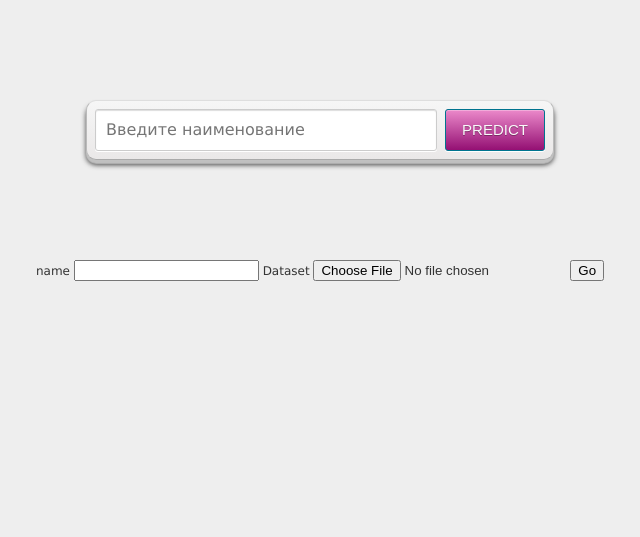
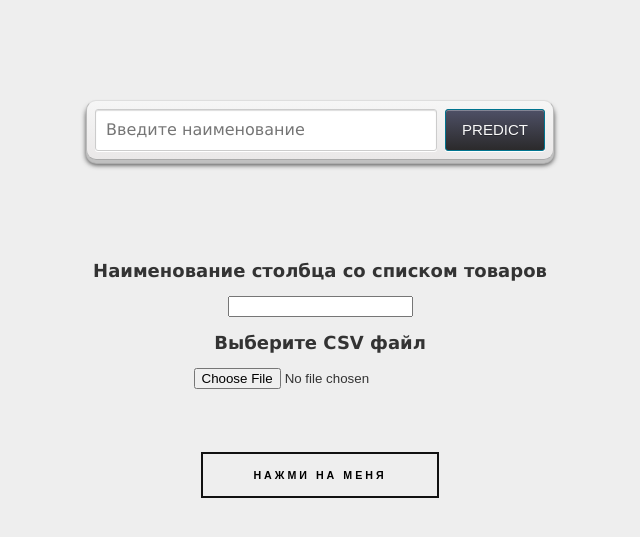
Before and after one commit to MugiChu/Flaskedit, a Flask app: page / in a window 1280 px wide. Shown: the part 58-595 px from the top of the page, without its empty margins (320-960 px from the left). Run offline with Flask 2, Linux system fonts and the light colour scheme; parts of the project's set-up code (start-up, migrations or seed data) failed here and were passed over.

Commit message:
Design update and added download button

```diff
--- a/app.py
+++ b/app.py
@@ -1,4 +1,4 @@
-from flask import Flask, render_template, request
+from flask import Flask, render_template, request, send_file
 from flask_wtf import FlaskForm
 from wtforms import StringField, FileField
 from wtforms.validators import DataRequired
@@ -38,9 +38,23 @@ def home():
         result.to_csv('predicted.csv', index=False)
         df1 = pd.read_csv('predicted.csv')
 
+        return render_template('result1.html', prediction=df1['Категория'].head(5), name=df1['Наименование'].head(5))
 
-        return render_template('result1.html', prediction=df1['Категория'].head(5), name=df1['Наименование'].head(5))
+
     return render_template('home.html', form=form)
+
+
+@app.route('/result1')
+def send():
+    try:
+        df3 = 'predicted.csv'
+        return send_file(
+            df3,
+            mimetype='text/csv',
+            attachment_filename=df3,
+            as_attachment=True)
+    except Exception as e:
+        return str(e)
 
 
 @app.route('/avg/<nums>')
--- a/static/style.css
+++ b/static/style.css
@@ -65,13 +65,13 @@ a {
 }
 
 .form-wrapper #submit {
-	background-color: #941073;
-	background-image: -webkit-gradient(linear, left top, left bottom, from(#eb89ca), to(#941073));
-	background-image: -webkit-linear-gradient(top, #eb89ca, #941073);
-	background-image: -moz-linear-gradient(top, #eb89ca, #941073);
-	background-image: -ms-linear-gradient(top, #eb89ca, #941073);
-	background-image: -o-linear-gradient(top, #eb89ca, #941073);
-	background-image: linear-gradient(top, #eb89ca, #941073);
+	background-color: #2b2a2b;
+	background-image: -webkit-gradient(linear, left top, left bottom, from(#4E5066), to(#2b2a2b));
+	background-image: -webkit-linear-gradient(top, #4E5066, #2b2a2b);
+	background-image: -moz-linear-gradient(top, #4E5066, #2b2a2b);
+	background-image: -ms-linear-gradient(top, #4E5066, #2b2a2b);
+	background-image: -o-linear-gradient(top, #4E5066, #2b2a2b);
+	background-image: linear-gradient(top, #4E5066, #2b2a2b);
 	border: 1px solid #00748f;
 	-moz-border-radius: 3px;
 	-webkit-border-radius: 3px;
@@ -92,13 +92,13 @@ a {
 
 .form-wrapper #submit:hover,
 .form-wrapper #submit:focus {
-	background-color: #eb89ca;
-	background-image: -webkit-gradient(linear, left top, left bottom, from(#941073), to(#eb89ca));
-	background-image: -webkit-linear-gradient(top, #941073, #eb89ca);
-	background-image: -moz-linear-gradient(top, #941073, #eb89ca);
-	background-image: -ms-linear-gradient(top, #941073, #eb89ca);
-	background-image: -o-linear-gradient(top, #941073, #eb89ca);
-	background-image: linear-gradient(top, #941073, #eb89ca);
+	background-color: #4E5066;
+	background-image: -webkit-gradient(linear, left top, left bottom, from(#2b2a2b), to(#4E5066));
+	background-image: -webkit-linear-gradient(top, #2b2a2b, #4E5066);
+	background-image: -moz-linear-gradient(top, #2b2a2b, #4E5066);
+	background-image: -ms-linear-gradient(top, #2b2a2b, #4E5066);
+	background-image: -o-linear-gradient(top, #2b2a2b, #4E5066);
+	background-image: linear-gradient(top, #2b2a2b, #4E5066);
 }
 
 .form-wrapper #submit:active {
@@ -224,3 +224,51 @@ a {
   td.text-right {
 	text-align: right;
   }
+
+  section.container{
+    min-width: 500px;
+    margin: 5% auto;
+    text-align: center;
+  }
+    a:hover{border-bottom: 1px solid #111;}
+    h1{font-size: 2em; padding: 20px 0;}
+    p{
+      font-size: .75em;
+      text-transform: uppercase;
+      letter-spacing: 2px;
+      padding: 20px 0;
+    }
+
+    button:hover{cursor: pointer}
+    button {
+      background: transparent; outline: none;
+      position: relative;
+      border: 2px solid #111;
+      padding: 15px 50px;
+      overflow: hidden;
+    }
+
+    /*button:before (attr data-hover)*/
+    button:hover:before{opacity: 1; transform: translate(0,0);}
+    button:before{
+      content: attr(data-hover);
+      position: absolute;
+      top: 1.1em; left: 0;
+      width: 100%;
+      text-transform: uppercase;
+      letter-spacing: 3px;
+      font-weight: 800;
+      font-size: .8em;
+      opacity: 0;
+      transform: translate(-100%,0);
+      transition: all .3s ease-in-out;
+    }
+      /*button div (button text before hover)*/
+      button:hover div{opacity: 0; transform: translate(100%,0)}
+      button div{
+        text-transform: uppercase;
+        letter-spacing: 3px;
+        font-weight: 800;
+        font-size: .8em;
+        transition: all .3s ease-in-out;
+      }
--- a/templates/home.html
+++ b/templates/home.html
@@ -27,10 +27,17 @@
 
 	<form method="POST" action="/" enctype="multipart/form-data">
 		{{ form.hidden_tag() }}
-		{{ form.name.label }} {{ form.name(size=20) }}
-		{{ form.dataset.label }} {{ form.dataset(size=20) }}
-		<input type="submit" value="Go">
-
+		<div id="brandname">
+			<h2>Наименование столбца со списком товаров</h2>
+		</div>
+		{{ form.name(size=20) }}
+		<div id="brandname">
+			<h2>Выберите CSV файл</h2>
+		</div>
+		{{ form.dataset(size=20) }}
+		<section class="container">
+		<button type="submit" data-hover="Классифицировать"><div>Нажми на меня</div></button></a>
+	</section>
 	</form>
 </body>
 </html>
--- a/templates/result1.html
+++ b/templates/result1.html
@@ -50,6 +50,9 @@
 		</tbody>
 	</table>
 	</div>
-
+   <section class="container">
+		<a href="/result1" target="blank">
+			<button data-hover="Получить CSV"><div>Нажми на меня</div></button></a>
+   </section>
 </body>
 </html>
```
Also changed, not shown: predicted.csv (added).
